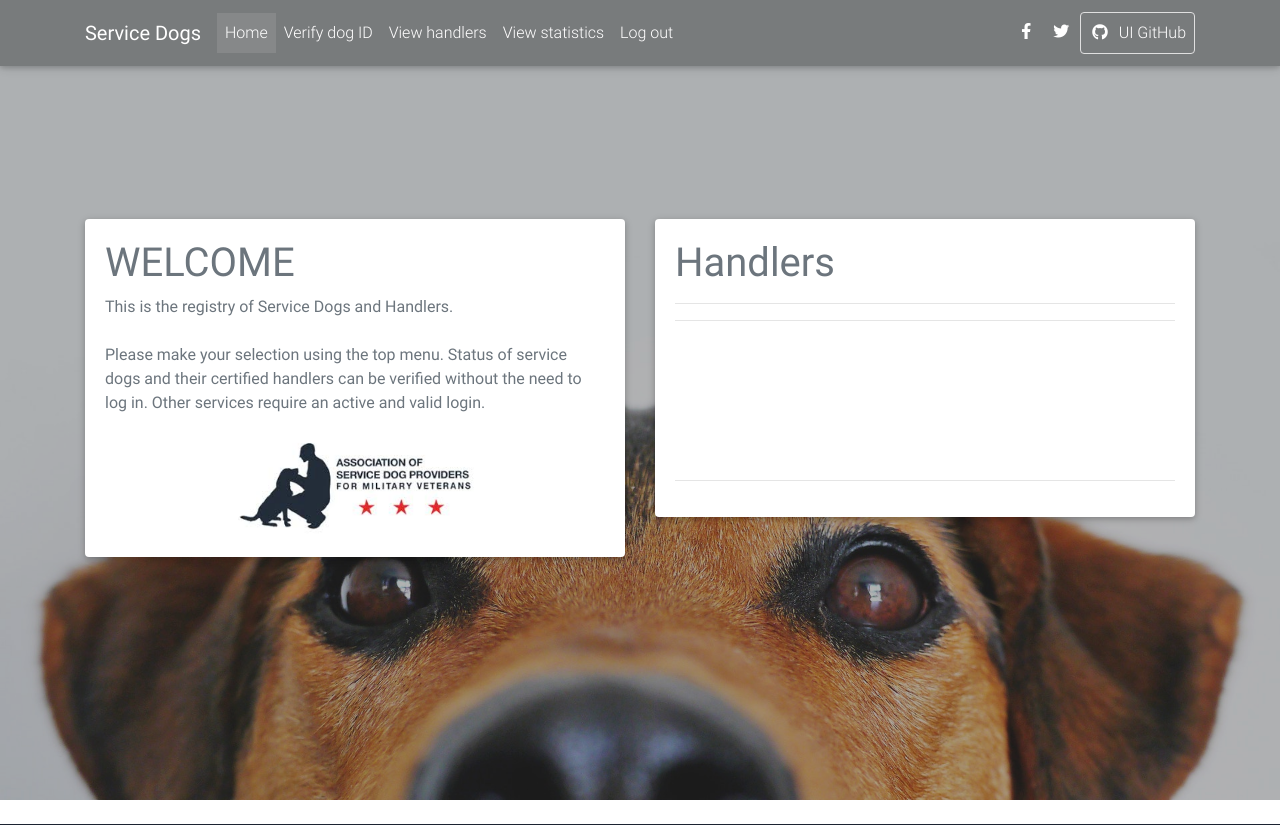
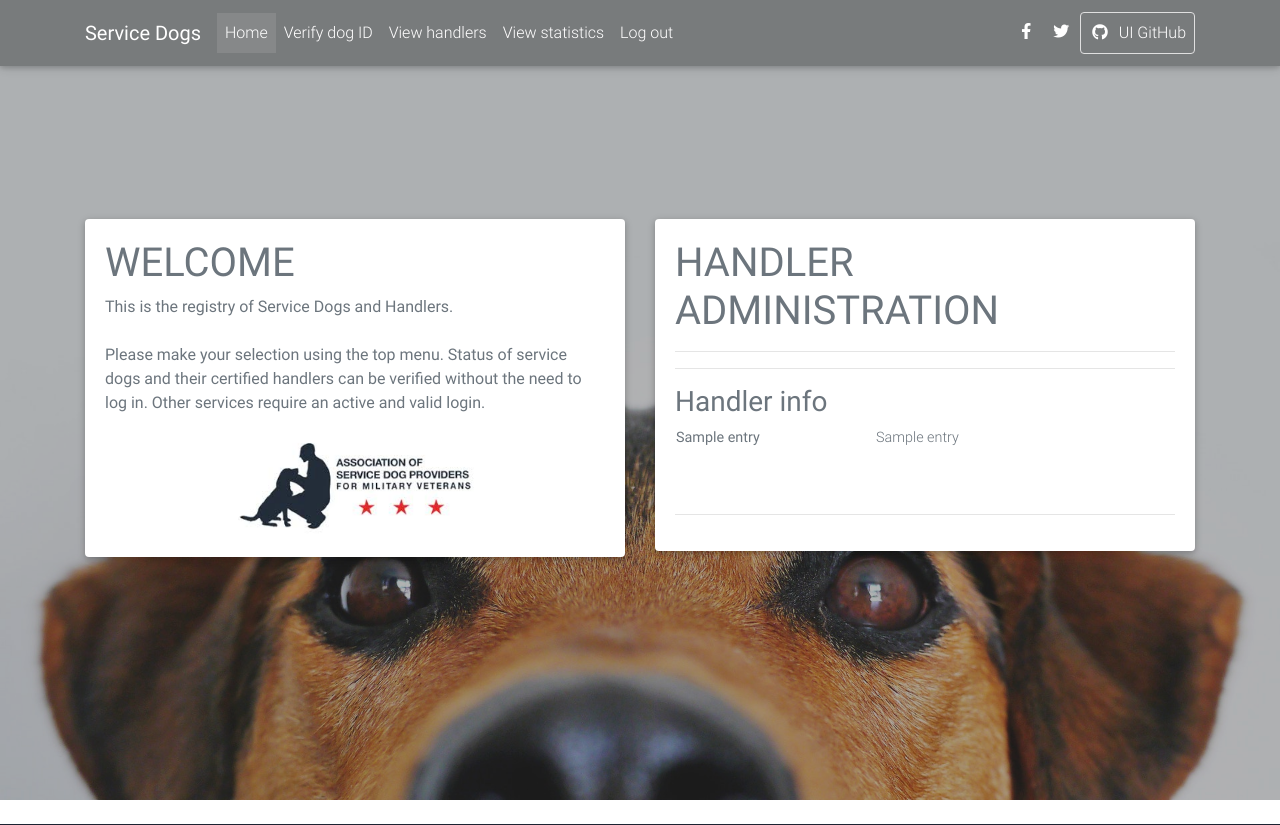
Before and after one commit to veekraft/vk-sdui, a Flask app: template templates/viewhandler.html in a window 1280 px wide. Shown: the top 825 px of the page. Run offline with Flask 2, Linux system fonts and the light colour scheme; the template is opened without the code that fills it: most values are stand-ins (such as "Sample title", 1, 10 or a date in 2020); some libraries are stand-ins or nearby versions.

Commit message:
Update viewhandler.html
Jonas fixed font colour in viewhandler

```diff
--- a/templates/viewhandler.html
+++ b/templates/viewhandler.html
@@ -35,14 +35,14 @@
          <div class="card">
             <!--Card content-->
             <div class="card-body">
-				<h1 class="animated fadeIn text-muted">Handlers</h1>
+				<h1 class="animated fadeIn text-muted">HANDLER ADMINISTRATION</h1>
 				<hr>
 				<hr>
-            <h1>Handler info</h1>
+            <h3 class="animated fadeIn text-muted">Handler info</h3>
               <table>
               {% for entry in handlerinfo %}
 
-                  <tr><td>{{ entry }}</td><td>{{ handlerinfo[entry] }}</td></tr>
+                  <tr><td class="animated fadeIn text-muted" width=200><b>{{ entry }}</b></td><td class="animated fadeIn text-muted">{{ handlerinfo[entry] }}</td></tr>
               {%endfor%}
 
             </table>
```
